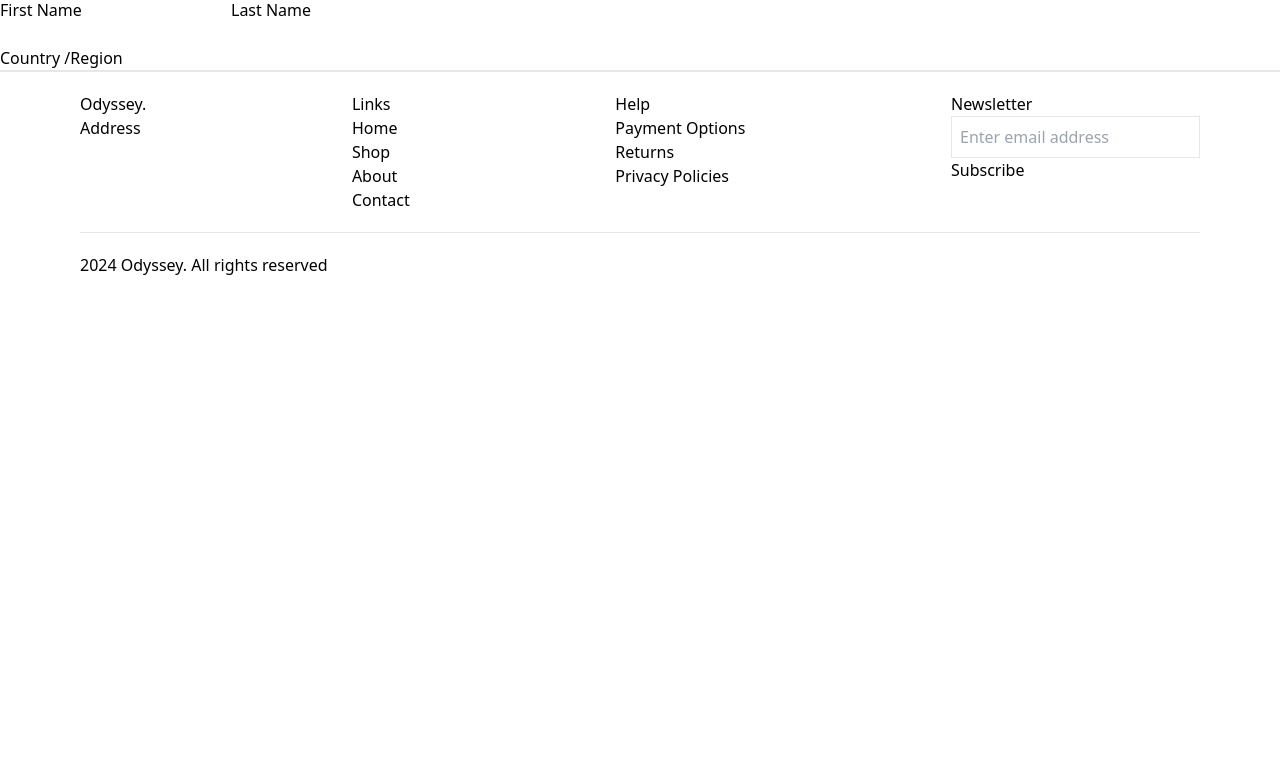
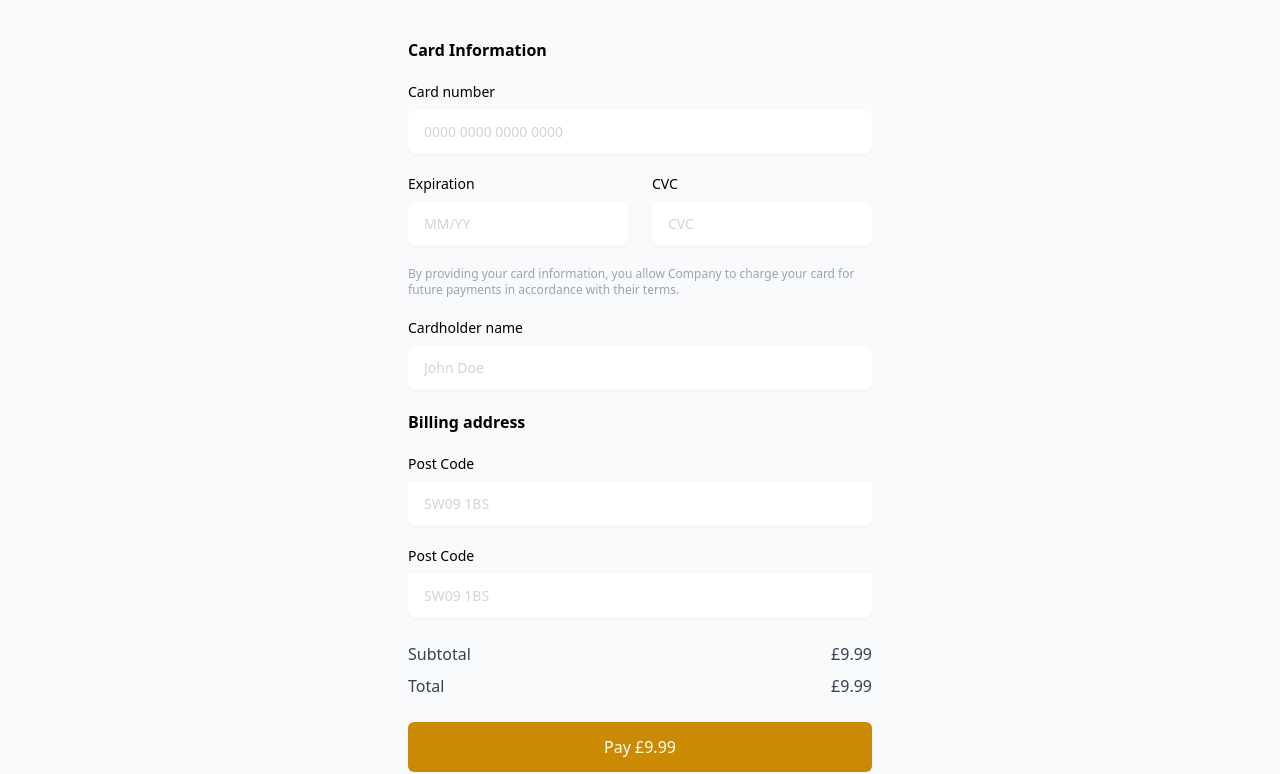
Before and after one commit to ants-1/shopping-cart, a React (Vite) app: page /checkout in a window 1280 px wide. Shown: the part 386-1160 px from the top of the page. Before the commit the page ends 800 px from the top, so only its background shows below. Built offline with nearby package versions, Linux system fonts and the light colour scheme.

Commit message:
Add FavoritePage and update Checkout

```diff
--- a/src/App.tsx
+++ b/src/App.tsx
@@ -2,13 +2,14 @@ import { BrowserRouter as Router, Route, Routes } from "react-router-dom";
 import Navbar from "./components/Navbar";
 import Footer from "./components/Footer";
 import HomePage from "./components/HomePage";
-import ShopPage from './components/ShopPage'
-import ProductPage from './components/ProductPage'
-import Cart from './components/Cart'
+import ShopPage from './components/ShopPage';
+import ProductPage from './components/ProductPage';
+import Cart from './components/Cart';
 import Checkout from "./components/Checkout";
 import Login from "./components/Login";
 import Signup from "./components/Signup";
 import Contact from "./components/Contact";
+import FavoritePage from "./components/FavoritePage";
 import "./App.css";
 
 function App() {
@@ -25,6 +26,7 @@ function App() {
           <Route path="/login" element={<Login />} />
           <Route path="/signup" element={<Signup />} />
           <Route path="/contact" element={<Contact />} />
+          <Route path="/favorites" element={<FavoritePage />} />
         </Routes>
         <Footer />
       </Router>
--- a/src/components/Cart.tsx
+++ b/src/components/Cart.tsx
@@ -1,4 +1,5 @@
 import Banner from "./Banner";
+import { Link } from "react-router-dom";
 
 function Cart() {
   const bannerName: string = "Cart";
@@ -63,9 +64,11 @@ function Cart() {
                 <p className="mb-1 text-lg font-bold">£134.98</p>
               </div>
             </div>
-            <button className="mt-6 w-full rounded-md bg-yellow-600 text-white py-1.5 font-medium hover:bg-yellow-700">
-              Check out
-            </button>
+            <Link to="/checkout">
+              <button className="mt-6 w-full rounded-md bg-yellow-600 text-white py-1.5 font-medium hover:bg-yellow-700">
+                Checkout
+              </button>
+            </Link>
           </div>
         </div>
       </div>
--- a/src/components/Checkout.tsx
+++ b/src/components/Checkout.tsx
@@ -6,26 +6,119 @@ function Checkout() {
   return (
     <>
       <Banner name={bannerName} />
-      <div>
-        <form action="">
-          <div className="flex">
-            <div className="flex flex-col">
-              <label htmlFor="fname">First Name</label>
-              <input type="text" name="fname" id="fname" />
+      <div className="bg-gray-50 w-full flex flex-col">
+        <div className="max-w-lg w-full m-auto px-6 py-6 sm:py-10">
+          <p className="font-semibold mb-5">Card Information</p>
+          <div className="mb-5">
+            <label
+              htmlFor="input-number"
+              className="block text-sm font-medium mb-2"
+            >
+              Card number
+            </label>
+            <input
+              type="text"
+              id="input-number"
+              className="py-3 px-4 block w-full border-gray-200 rounded-lg text-sm focus:border-yellow-500 focus:ring-yellow-500 placeholder-gray-300 shadow-sm"
+              placeholder="0000 0000 0000 0000"
+            />
+          </div>
+          <div className="grid grid-cols-1 sm:grid-cols-2 gap-x-6">
+            <div className="mb-5">
+              <label
+                htmlFor="input-exp"
+                className="block text-sm font-medium mb-2"
+              >
+                Expiration
+              </label>
+              <input
+                type="text"
+                id="input-exp"
+                className="py-3 px-4 block w-full border-gray-200 rounded-lg text-sm focus:border-yellow-500 focus:ring-yellow-500 placeholder-gray-300 shadow-sm"
+                placeholder="MM/YY"
+              />
             </div>
-            <div  className="flex flex-col">
-              <label htmlFor="fname">Last Name</label>
-              <input type="text" name="lname" id="lname" />
+            <div className="mb-5">
+              <label
+                htmlFor="input-cvc"
+                className="block text-sm font-medium mb-2"
+              >
+                CVC
+              </label>
+              <input
+                type="text"
+                id="input-cvc"
+                className="py-3 px-4 block w-full border-gray-200 rounded-lg text-sm focus:border-yellow-500 focus:ring-yellow-500 placeholder-gray-300 shadow-sm"
+                placeholder="CVC"
+              />
             </div>
           </div>
-          <div>
-            <label htmlFor="country">Country /Region</label>
-            <input type="text" name="country" id="country" />
+          <div className="mb-5 text-xs text-gray-400">
+            By providing your card information, you allow Company to charge your
+            card for future payments in accordance with their terms.
           </div>
-          <div>
-            <label htmlFor="S"></label>
+          <div className="mb-5">
+            <label
+              htmlFor="input-name"
+              className="block text-sm font-medium mb-2"
+            >
+              Cardholder name
+            </label>
+            <input
+              type="text"
+              id="input-name"
+              className="py-3 px-4 block w-full border-gray-200 rounded-lg text-sm focus:border-yellow-500 focus:ring-yellow-500 placeholder-gray-300 shadow-sm"
+              placeholder="John Doe"
+            />
           </div>
-        </form>
+          <div className="mb-5">
+            <p className="font-semibold mb-5">Billing address</p>
+            <div className="mb-5">
+              <label
+                htmlFor="input-country"
+                className="block text-sm font-medium mb-2"
+              >
+                Post Code
+              </label>
+              <input
+                type="text"
+                id="input-zip"
+                className="py-3 px-4 block w-full border-gray-200 rounded-b-lg border-t-0 text-sm focus:border-yellow-500 focus:ring-yellow-500 placeholder-gray-300 shadow-sm"
+                placeholder="SW09 1BS"
+              />
+            </div>
+            <div className="mb-5">
+              <label
+                htmlFor="input-country"
+                className="block text-sm font-medium mb-2"
+              >
+                Post Code
+              </label>
+              <input
+                type="text"
+                id="input-zip"
+                className="py-3 px-4 block w-full border-gray-200 rounded-b-lg border-t-0 text-sm focus:border-yellow-500 focus:ring-yellow-500 placeholder-gray-300 shadow-sm"
+                placeholder="SW09 1BS"
+              />
+            </div>
+          </div>
+          <div className="mb-5">
+            <div className="flex justify-between py-1 text-gray-700 font-medium">
+              <div>Subtotal</div>
+              <div>£9.99</div>
+            </div>
+            <div className="flex justify-between py-1 text-gray-700 font-medium">
+              <div>Total</div>
+              <div>£9.99</div>
+            </div>
+          </div>
+          <button
+            type="button"
+            className="w-full py-3 px-4 inline-flex justify-center items-center gap-2 rounded-md border border-transparent bg-yellow-600 text-white hover:bg-yellow-700 focus:outline-none focus:ring-2 focus:ring-yellow-500 focus:ring-offset-2 transition-all"
+          >
+            Pay £9.99
+          </button>
+        </div>
       </div>
     </>
   );
--- /dev/null
+++ b/src/components/FavoritePage.tsx
@@ -0,0 +1,16 @@
+import Banner from "./Banner";
+import ProductList from "./ProductList";
+
+function FavoritePage() {
+    const bannerName: string = "Favorites";
+    return (
+        <>
+            <Banner name={bannerName} />
+            <div className="flex flex-col items-center bg-gray-50 p-10">
+                <ProductList />
+            </div>
+        </>
+    )
+}
+
+export default FavoritePage;
--- a/src/components/FilterBar.tsx
+++ b/src/components/FilterBar.tsx
@@ -31,9 +31,9 @@ function FilterBar() {
                 >
                   <path
                     stroke="currentColor"
-                    stroke-linecap="round"
-                    stroke-linejoin="round"
-                    stroke-width="2"
+                    strokeLinecap="round"
+                    strokeLinejoin="round"
+                    strokeWidth="2"
                     d="m19 19-4-4m0-7A7 7 0 1 1 1 8a7 7 0 0 1 14 0Z"
                   />
                 </svg>
--- a/src/components/Navbar.tsx
+++ b/src/components/Navbar.tsx
@@ -26,11 +26,13 @@ function Navbar() {
             alt="Sign in icon"
           />
         </Link>
-        <img
-          src="/fav-icon.png"
-          className="h-10 hover:cursor-pointer hover:border p-2 rounded-lg"
-          alt="Favorite icon"
-        />
+        <Link to="/favorites">
+          <img
+            src="/fav-icon.png"
+            className="h-10 hover:cursor-pointer hover:border p-2 rounded-lg"
+            alt="Favorite icon"
+          />
+        </Link>
         <Link to="/cart">
           <img
             src="/cart-icon.png"
--- a/src/components/ProductCard.tsx
+++ b/src/components/ProductCard.tsx
@@ -1,6 +1,9 @@
+import { Link } from "react-router-dom";
+
 function ProductCard() {
   return (
     <div className="w-72 max-w-sm bg-orange-50 border border-gray-200 rounded-lg shado">
+      <Link to="/product-page">
         <div className="relative max-w-xs overflow-hidden bg-cover bg-no-repeat cursor-pointer">
           <img
             className="h-72 w-full object-cover rounded-t-lg"
@@ -9,14 +12,13 @@ function ProductCard() {
           />
           <div className="absolute bottom-0 left-0 right-0 top-0 h-full w-full overflow-hidden bg-white bg-fixed opacity-0 transition duration-300 ease-in-out hover:opacity-40"></div>
         </div>
+      </Link>
       <div className="px-5 pb-5">
         <h5 className="text-xl font-semibold tracking-tight text-gray-900 my-2">
           Apple Watch Series 7 GPS, Aluminium Case, Starlight Sport
         </h5>
         <div className="flex items-center justify-between">
-          <span className="text-3xl font-bold text-gray-900">
-            £599
-          </span>
+          <span className="text-3xl font-bold text-gray-900">£599</span>
           <a
             href="#"
             className="text-white bg-yellow-600 hover:bg-yellow-700 focus:ring-4 focus:outline-none focus:ring-blue-300 font-medium rounded-lg text-sm px-5 py-2.5 text-center"
```
Lines whose indentation alone changed are shown as unchanged.
